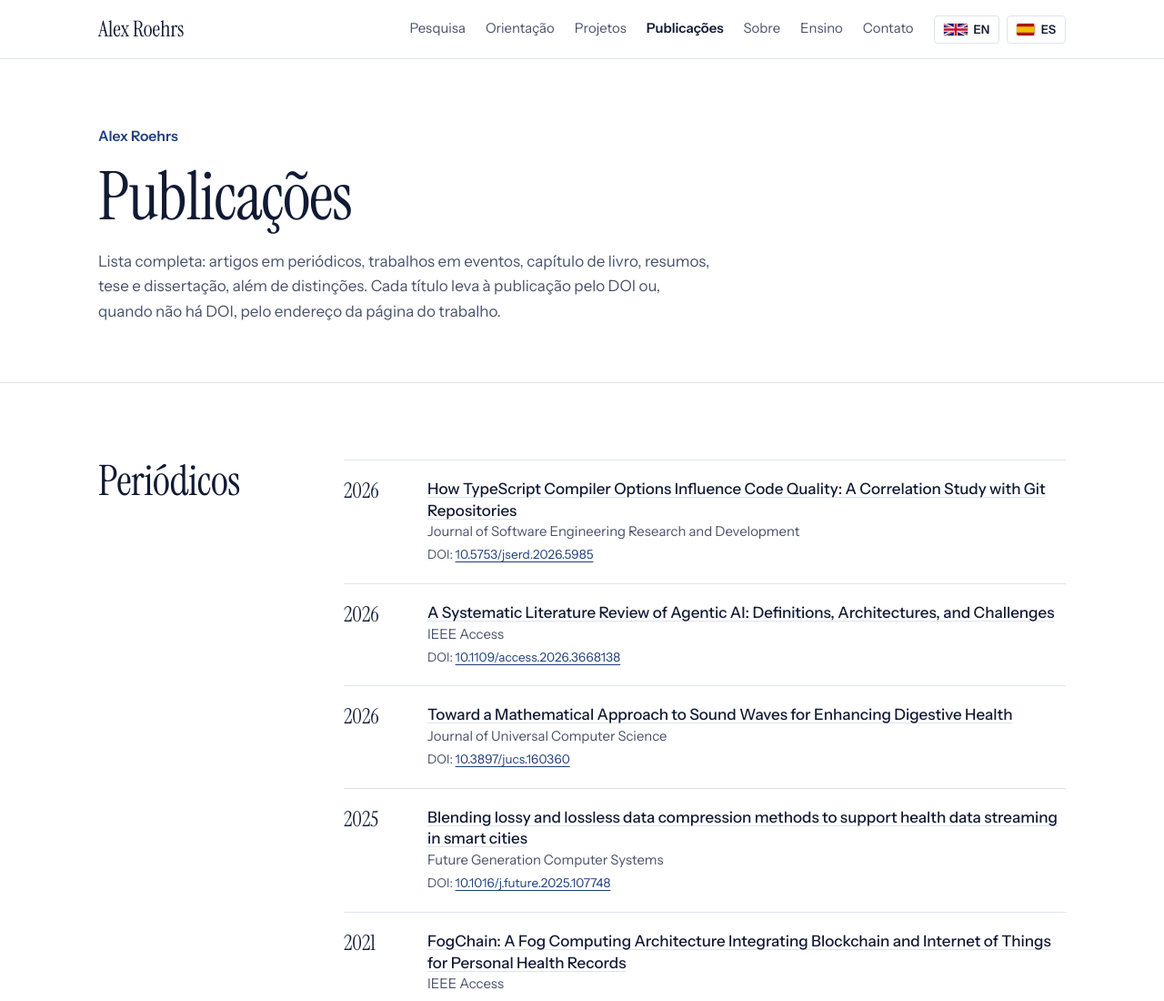
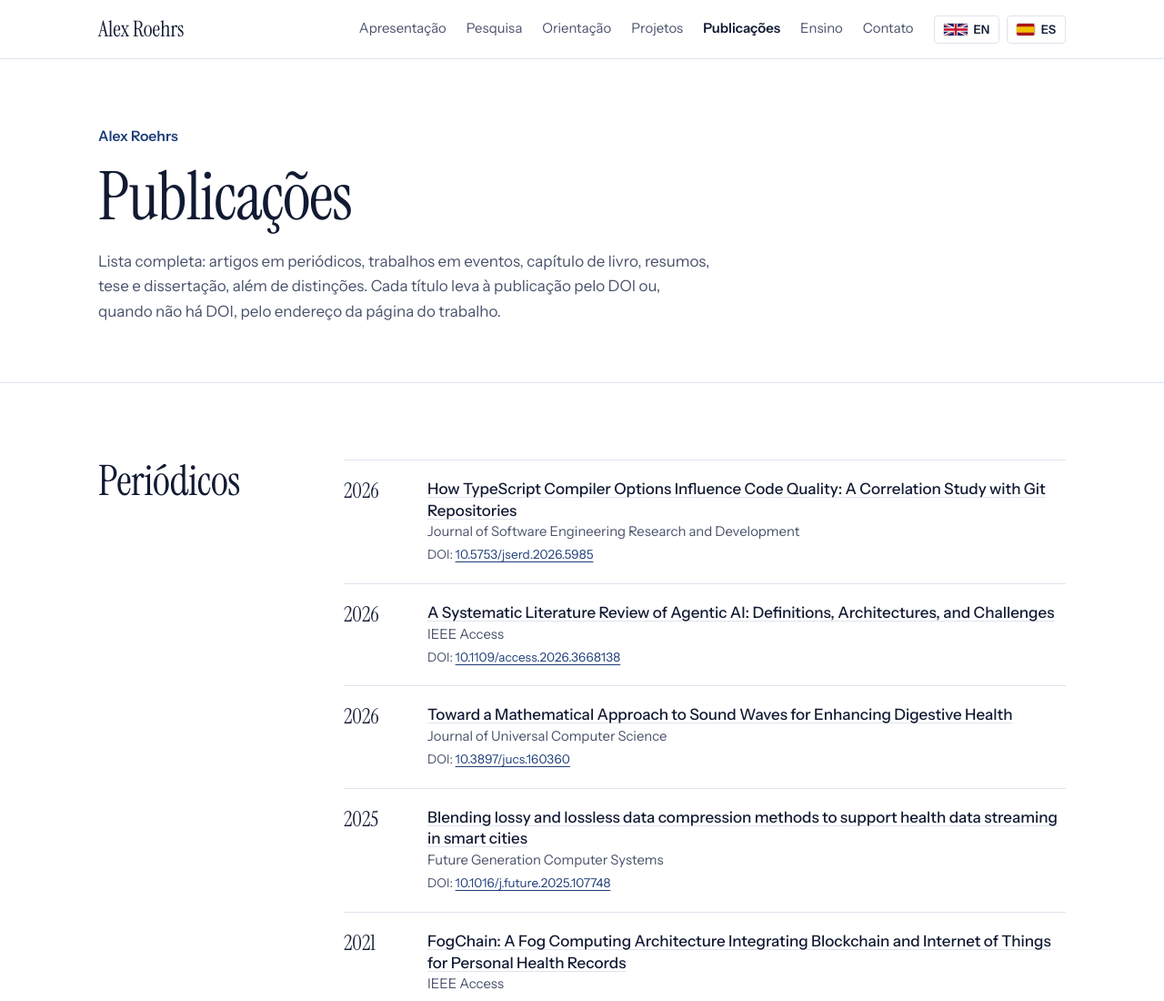
Before and after one commit to alexroehrs/alexroehrs.github.io, a plain HTML site: page publicacoes/index.html in a window 1280 px wide. Shown: the top 1100 px of the page at 91% size. Drawn offline with Linux system fonts and the light colour scheme.

Commit message:
Nova ordem do menu (publicações)

```diff
--- a/publicacoes/index.html
+++ b/publicacoes/index.html
@@ -27,7 +27,7 @@
   <a class="brand" href="../">Alex Roehrs</a>
   <input type="checkbox" id="menu-toggle" aria-label="Menu">
   <label class="burger" for="menu-toggle" aria-hidden="true">&#9776;</label>
-  <nav class="menu" aria-label="Menu"><a href="../#pesquisa">Pesquisa</a><a href="../#orientacao">Orientação</a><a href="../#projetos">Projetos</a><a href="./" aria-current="page">Publicações</a><a href="../#sobre">Sobre</a><a href="../#ensino">Ensino</a><a href="../#contato">Contato</a><span class="langs"><a class="lang" href="/en/publications/" hreflang="en" title="English version"><svg class="flag" viewBox="0 0 60 30" aria-hidden="true"><clipPath id="fs"><path d="M0,0 v30 h60 v-30 z"/></clipPath><clipPath id="ft"><path d="M30,15 h30 v15 z v15 h-30 z h-30 v-15 z v-15 h30 z"/></clipPath><g clip-path="url(#fs)"><path d="M0,0 v30 h60 v-30 z" fill="#012169"/><path d="M0,0 L60,30 M60,0 L0,30" stroke="#fff" stroke-width="6"/><path d="M0,0 L60,30 M60,0 L0,30" clip-path="url(#ft)" stroke="#C8102E" stroke-width="4"/><path d="M30,0 v30 M0,15 h60" stroke="#fff" stroke-width="10"/><path d="M30,0 v30 M0,15 h60" stroke="#C8102E" stroke-width="6"/></g></svg>EN</a><a class="lang" href="/es/publicaciones/" hreflang="es" title="Versión en español"><svg class="flag" viewBox="0 0 30 20" aria-hidden="true"><rect width="30" height="20" fill="#AA151B"/><rect y="5" width="30" height="10" fill="#F1BF00"/></svg>ES</a></span></nav>
+  <nav class="menu" aria-label="Menu"><a href="../#sobre">Apresentação</a><a href="../#pesquisa">Pesquisa</a><a href="../#orientacao">Orientação</a><a href="../#projetos">Projetos</a><a href="./" aria-current="page">Publicações</a><a href="../#ensino">Ensino</a><a href="../#contato">Contato</a><span class="langs"><a class="lang" href="/en/publications/" hreflang="en" title="English version"><svg class="flag" viewBox="0 0 60 30" aria-hidden="true"><clipPath id="fs"><path d="M0,0 v30 h60 v-30 z"/></clipPath><clipPath id="ft"><path d="M30,15 h30 v15 z v15 h-30 z h-30 v-15 z v-15 h30 z"/></clipPath><g clip-path="url(#fs)"><path d="M0,0 v30 h60 v-30 z" fill="#012169"/><path d="M0,0 L60,30 M60,0 L0,30" stroke="#fff" stroke-width="6"/><path d="M0,0 L60,30 M60,0 L0,30" clip-path="url(#ft)" stroke="#C8102E" stroke-width="4"/><path d="M30,0 v30 M0,15 h60" stroke="#fff" stroke-width="10"/><path d="M30,0 v30 M0,15 h60" stroke="#C8102E" stroke-width="6"/></g></svg>EN</a><a class="lang" href="/es/publicaciones/" hreflang="es" title="Versión en español"><svg class="flag" viewBox="0 0 30 20" aria-hidden="true"><rect width="30" height="20" fill="#AA151B"/><rect y="5" width="30" height="10" fill="#F1BF00"/></svg>ES</a></span></nav>
 </div></header>
 
 <main id="conteudo">
```
